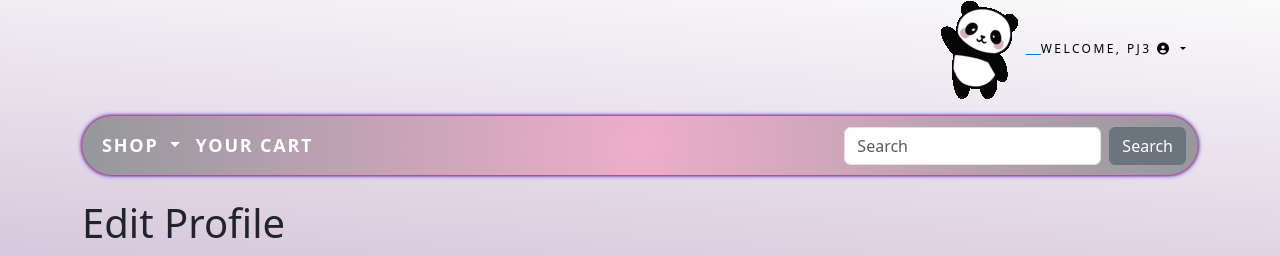
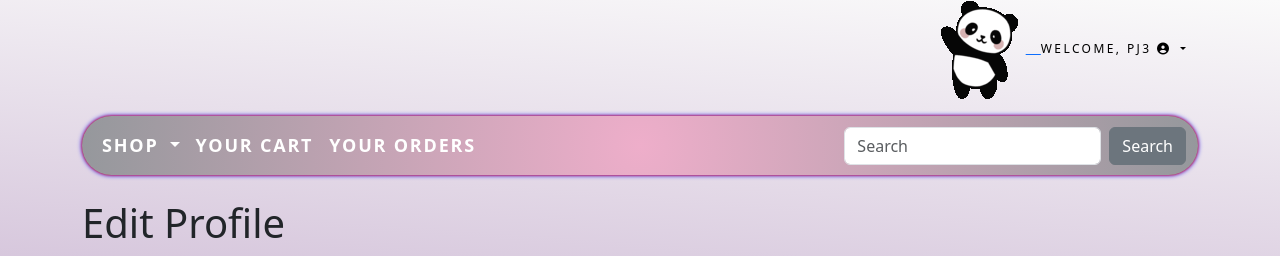
Before and after one commit to patrick-meehan-1/pet-shop-project, a Django app: page /accounts/edit_profile/1/ in a window 1280 px wide. Shown: the top 256 px of the page. Run offline with Django 4.2, Linux system fonts and the light colour scheme; a user stored in the database is signed in; data comes from the database, SQL or seed files in the repository; parts of the project's set-up code (start-up, migrations or seed data) failed here and were passed over; some libraries are stand-ins or nearby versions.

Commit message:
modified the navbar

```diff
--- a/shop/templates/navbar.html
+++ b/shop/templates/navbar.html
@@ -1,4 +1,5 @@
 {% load auth_extras %}
+{% load static %}
 <nav class="navbar navbar-expand-lg navbar-light bg-light">
     <div class="container-fluid">
     <button class="navbar-toggler" type="button" data-bs-toggle="collapse" data-bs-target="#navbarSupportedContent" ariacontrols="navbarSupportedContent" aria-expanded="false" aria-label="Toggle navigation">
@@ -21,9 +22,19 @@
     </ul>
     </li>
     <li class="nav-item">
-    <a class="nav-link" href="#">Your Cart</a>
+        <a class="nav-link" href="{% url 'cart:cart_detail' %}" id="cart-link">Your Cart</a>
+
     </li>
+
+    {% if user.is_authenticated %}
+    <li class="nav-item">
+        <a class="nav-link" href="{% url 'cart:order_list' %}">Your Orders</a>
+    </li>
+    {% endif %}
+
     </ul>
+
+
     <form class="d-flex" action="{% url 'search_app:searchResult' %}" method="get">
     <input class="form-control me-2" type="search" placeholder="Search" aria-label="Search" name="q">
     <button class="btn btn-secondary my-2 my-sm-0" type="submit">Search</button>
```
